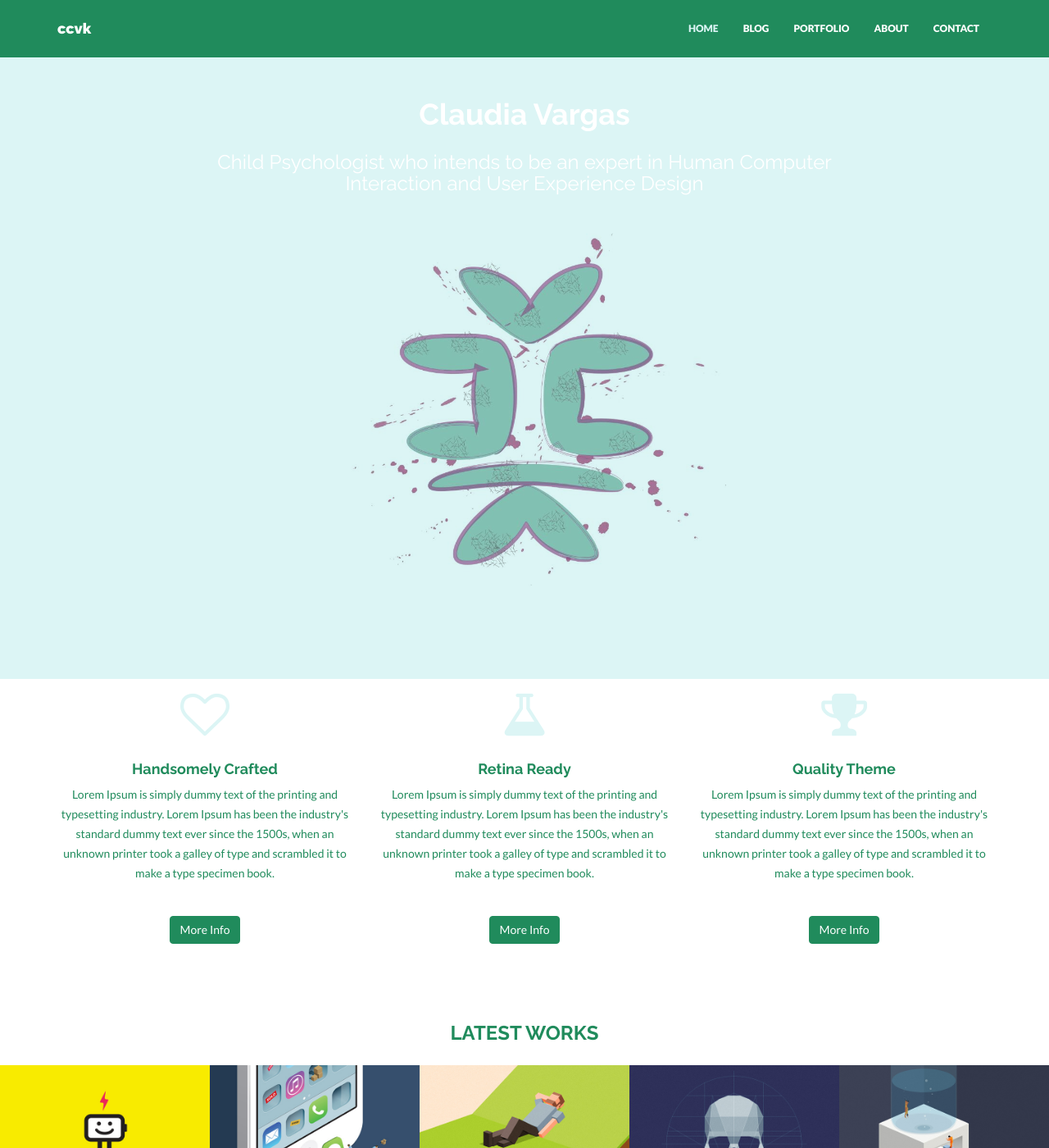
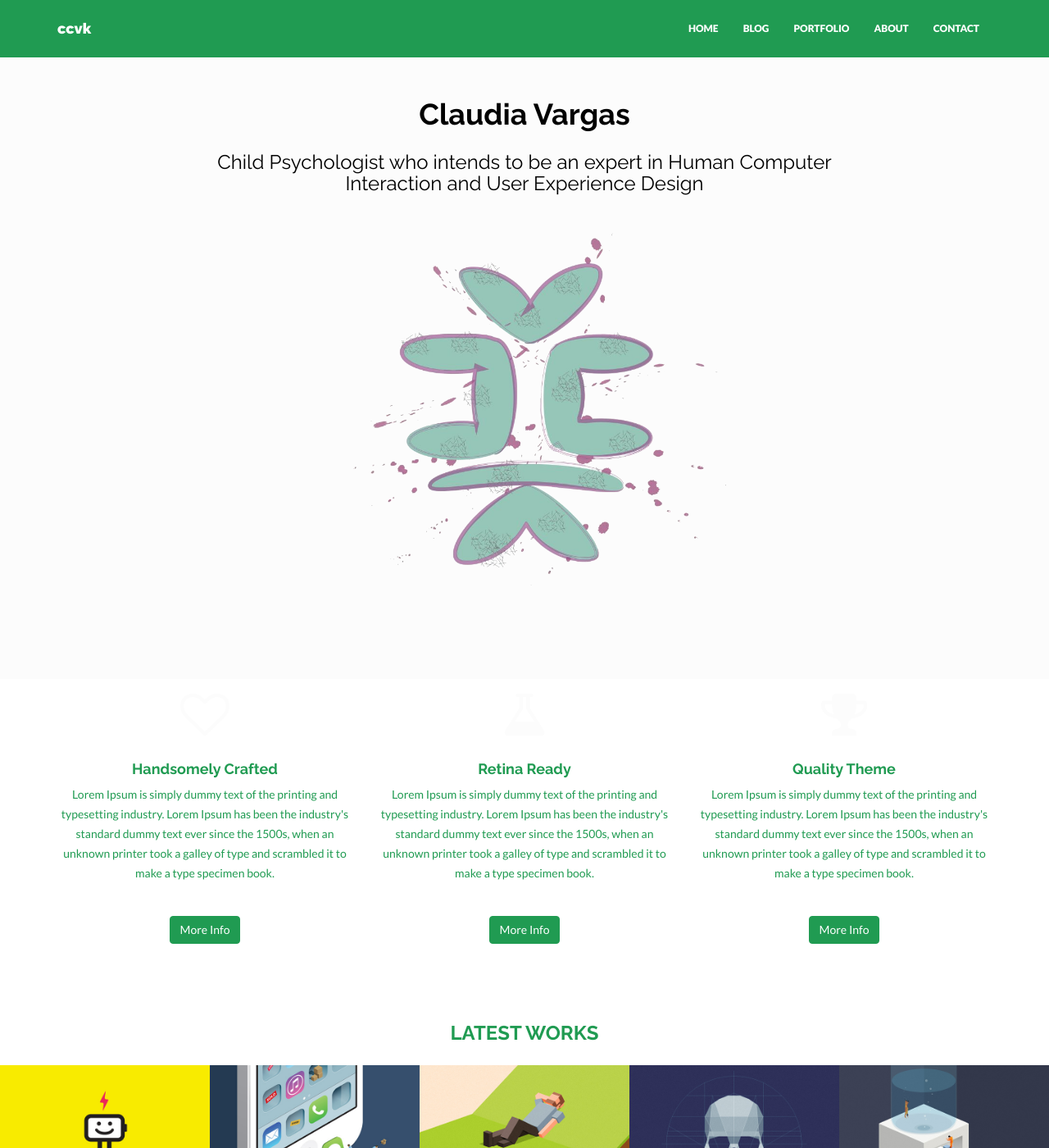
Before and after one commit to claucvk/claucvk.github.io, a Jekyll site: the page built from index.html, in a window 1280 px wide and 1400 px high. Shown: the whole window at 82% size. Built offline with Jekyll 4.4.1, drawn with Linux system fonts in a browser that asks for light colours; nearby versions of some CDN libraries.

Commit message:
pruebas de colores en config.yml

```diff
--- a/_config.yml
+++ b/_config.yml
@@ -13,9 +13,9 @@ permalink: /:categories/:title
 excerpt_separator: <!--more--> #use this in posts to define how long the excerpt of the post (that is shown on the Blog page) is
 
 colors:  #in hex code if not noted else
-  primary: "#dcf5f5" #"#F70031"
+  primary: "#fcfcfc" #"#F70031"
   primary_rgb: "0,179,254" #"247,0,49" #rgb of the primary. Needed in some places for the transparency effect.
-  secondary: "#208b5c" #"#33004D"
+  secondary: "#209b52" #"#33004D"
   link: "#428bca"
   link_hover: "#01b2fe"
   footer_heading: "#000000"
--- a/_includes/css/style.css
+++ b/_includes/css/style.css
@@ -224,12 +224,12 @@ a:focus {
 }
 
 #headerwrap h3, h5 {
-	color: white;
+	color: black;
 	font-weight: 400;
 }
 
 #headerwrap h1 {
-	color: white;
+	color: black;
 	margin-bottom: 25px;
 }
 
```
Also changed, not shown: assets/img/browser.png.
